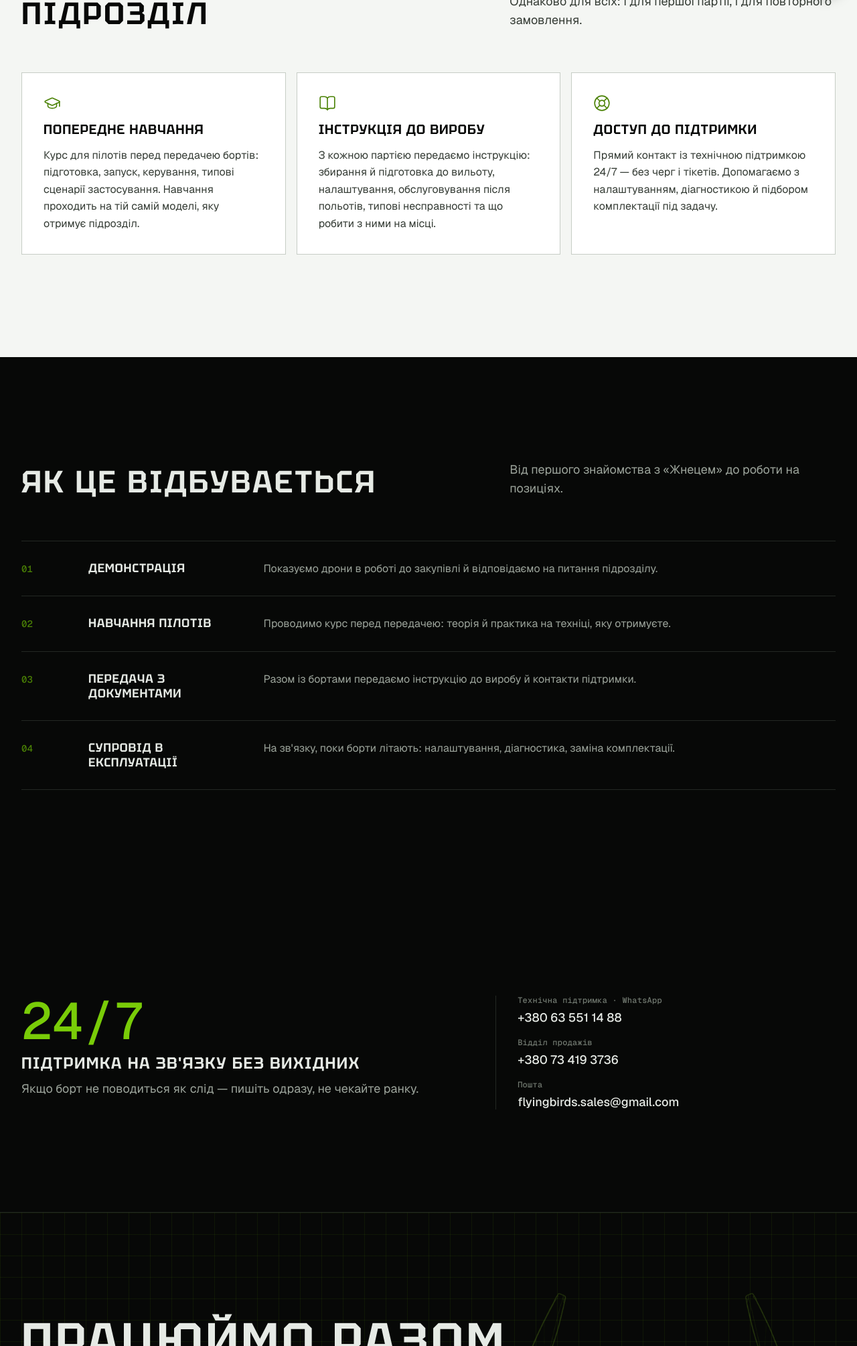
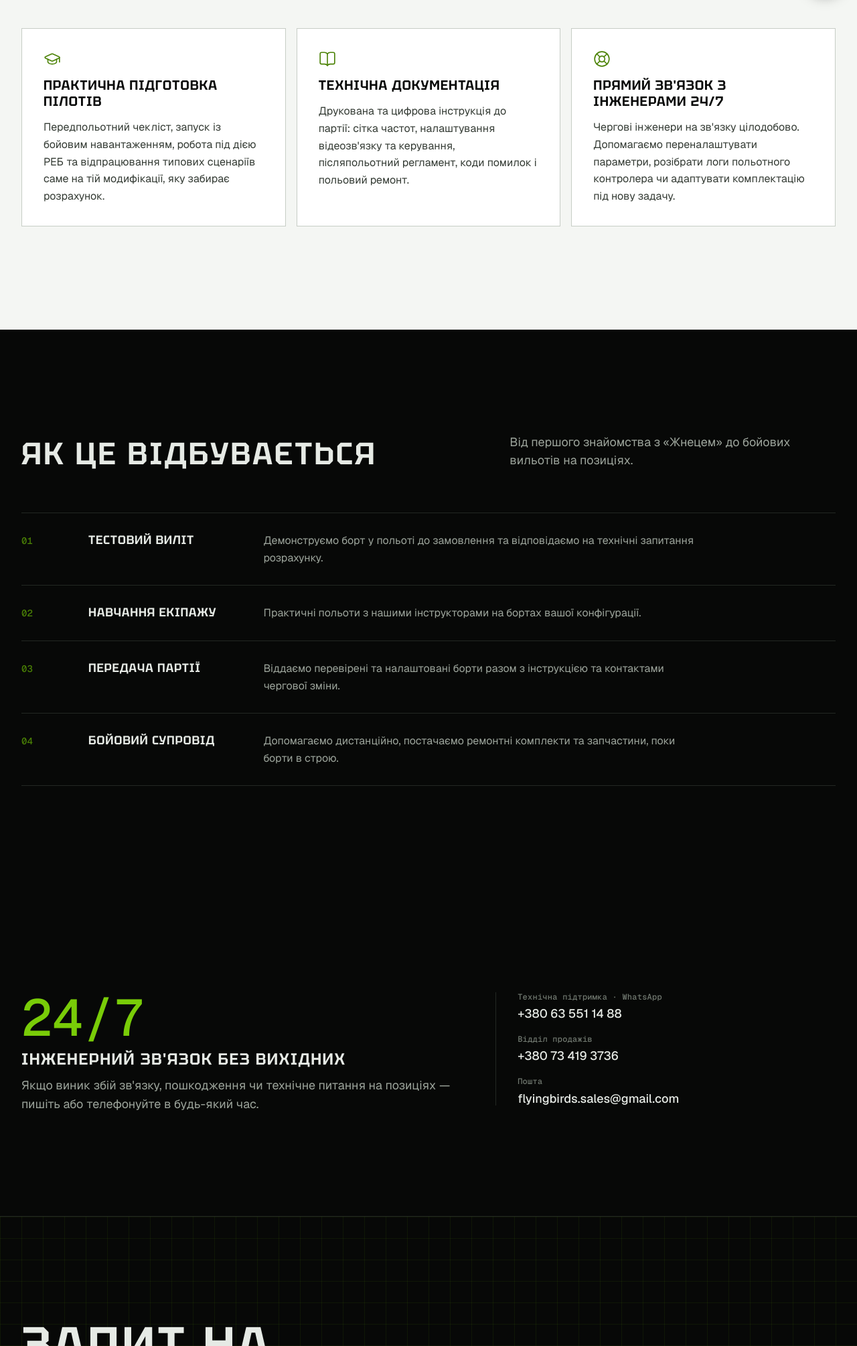
Before and after one commit to shckwrkr/fbt-homepage-prototype, a plain HTML site: page support.html in a window 1280 px wide. Shown: the part 791-2800 px from the top of the page at 67% size. Drawn offline with nearby package versions, Linux system fonts and the light colour scheme.

Commit message:
Підтримка: оновлення тексту за військово-технічним стилем (humanizer) та вирівнювання списку на мобільних

```diff
--- a/support.html
+++ b/support.html
@@ -5,7 +5,7 @@
 <meta name="referrer" content="strict-origin-when-cross-origin">
 <meta name="viewport" content="width=device-width, initial-scale=1">
 <title>Підтримка — Flying Birds Tech</title>
-<meta name="description" content="Навчання пілотів, інструкція до виробу й технічна підтримка 24/7 для підрозділів, які отримують дрони «Жнець».">
+<meta name="description" content="Підготовка екіпажів, технічна документація та цілодобова інженерна підтримка 24/7 для підрозділів на дронах «Жнець».">
 <link rel="icon" href="assets/img/logo-mark.png">
 <style>
 /* Fonts: Tektur (Adam Jagosz, OFL), Geist / Geist Mono (Vercel x Basement Studio, OFL) */
@@ -551,8 +551,8 @@ html.hdr-sc .topbar{border-bottom-width:0;visibility:hidden;pointer-events:none}
   <section class="a-hero" aria-labelledby="a-title">
     <div class="wrap">
       <nav class="crumbs label" aria-label="Навігація"><a href="index.html">Головна</a><span>/</span><span aria-current="page">Підтримка</span></nav>
-      <h1 class="display" id="a-title">Підтримка підрозділу на всіх етапах</h1>
-      <p class="lead">Передати борт — це половина роботи. Кожен підрозділ проходить попереднє навчання, отримує інструкцію до виробу й доступ до технічної підтримки — на весь час експлуатації.</p>
+      <h1 class="display" id="a-title">Підтримка екіпажів і сервіс бортів</h1>
+      <p class="lead">Готуємо пілотів до передачі партії, додаємо детальну документацію до кожного виробу та залишаємося на прямому зв'язку з інженерами протягом усієї служби техніки.</p>
     </div>
   </section>
 
@@ -560,23 +560,23 @@ html.hdr-sc .topbar{border-bottom-width:0;visibility:hidden;pointer-events:none}
     <div class="wrap">
       <div class="section-head" data-reveal>
         <h2 class="display" id="sp-title">Що отримує підрозділ</h2>
-        <p class="lead">Однаково для всіх: і для першої партії, і для повторного замовлення.</p>
+        <p class="lead">Комплексна підтримка з кожною партією: від першого знайомства до бойової роботи.</p>
       </div>
       <ul class="sp-cards" role="list">
         <li data-reveal>
           <i data-lucide="graduation-cap"></i>
-          <h3>Попереднє навчання</h3>
-          <p>Курс для пілотів перед передачею бортів: підготовка, запуск, керування, типові сценарії застосування. Навчання проходить на тій самій моделі, яку отримує підрозділ.</p>
+          <h3>Практична підготовка пілотів</h3>
+          <p>Передпольотний чекліст, запуск із бойовим навантаженням, робота під дією РЕБ та відпрацювання типових сценаріїв саме на тій модифікації, яку забирає розрахунок.</p>
         </li>
         <li data-reveal>
           <i data-lucide="book-open"></i>
-          <h3>Інструкція до виробу</h3>
-          <p>З кожною партією передаємо інструкцію: збирання й підготовка до вильоту, налаштування, обслуговування після польотів, типові несправності та що робити з ними на місці.</p>
+          <h3>Технічна документація</h3>
+          <p>Друкована та цифрова інструкція до партії: сітка частот, налаштування відеозв'язку та керування, післяпольотний регламент, коди помилок і польовий ремонт.</p>
         </li>
         <li data-reveal>
           <i data-lucide="life-buoy"></i>
-          <h3>Доступ до підтримки</h3>
-          <p>Прямий контакт із технічною підтримкою 24/7 — без черг і тікетів. Допомагаємо з налаштуванням, діагностикою й підбором комплектації під задачу.</p>
+          <h3>Прямий зв'язок з інженерами 24/7</h3>
+          <p>Чергові інженери на зв'язку цілодобово. Допомагаємо переналаштувати параметри, розібрати логи польотного контролера чи адаптувати комплектацію під нову задачу.</p>
         </li>
       </ul>
     </div>
@@ -586,13 +586,13 @@ html.hdr-sc .topbar{border-bottom-width:0;visibility:hidden;pointer-events:none}
     <div class="wrap">
       <div class="section-head" data-reveal>
         <h2 class="display" id="sq-title">Як це відбувається</h2>
-        <p class="lead">Від першого знайомства з «Жнецем» до роботи на позиціях.</p>
+        <p class="lead">Від першого знайомства з «Жнецем» до бойових вильотів на позиціях.</p>
       </div>
       <ol class="sp-steps" role="list">
-        <li data-reveal><span class="n">01</span><h3>Демонстрація</h3><p>Показуємо дрони в роботі до закупівлі й відповідаємо на питання підрозділу.</p></li>
-        <li data-reveal><span class="n">02</span><h3>Навчання пілотів</h3><p>Проводимо курс перед передачею: теорія й практика на техніці, яку отримуєте.</p></li>
-        <li data-reveal><span class="n">03</span><h3>Передача з документами</h3><p>Разом із бортами передаємо інструкцію до виробу й контакти підтримки.</p></li>
-        <li data-reveal><span class="n">04</span><h3>Супровід в експлуатації</h3><p>На зв'язку, поки борти літають: налаштування, діагностика, заміна комплектації.</p></li>
+        <li data-reveal><span class="n">01</span><h3>Тестовий виліт</h3><p>Демонструємо борт у польоті до замовлення та відповідаємо на технічні запитання розрахунку.</p></li>
+        <li data-reveal><span class="n">02</span><h3>Навчання екіпажу</h3><p>Практичні польоти з нашими інструкторами на бортах вашої конфігурації.</p></li>
+        <li data-reveal><span class="n">03</span><h3>Передача партії</h3><p>Віддаємо перевірені та налаштовані борти разом з інструкцією та контактами чергової зміни.</p></li>
+        <li data-reveal><span class="n">04</span><h3>Бойовий супровід</h3><p>Допомагаємо дистанційно, постачаємо ремонтні комплекти та запчастини, поки борти в строю.</p></li>
       </ol>
     </div>
   </section>
@@ -602,8 +602,8 @@ html.hdr-sc .topbar{border-bottom-width:0;visibility:hidden;pointer-events:none}
       <div class="sp-always" data-reveal>
         <div>
           <p class="figure">24/7</p>
-          <h2 class="display" id="sc-title">Підтримка на зв'язку без вихідних</h2>
-          <p class="lead">Якщо борт не поводиться як слід — пишіть одразу, не чекайте ранку.</p>
+          <h2 class="display" id="sc-title">Інженерний зв'язок без вихідних</h2>
+          <p class="lead">Якщо виник збій зв'язку, пошкодження чи технічне питання на позиціях — пишіть або телефонуйте в будь-який час.</p>
         </div>
         <ul class="sp-ch" role="list">
           <li><span class="label">Технічна підтримка · WhatsApp</span><a href="https://wa.me/380635511488?text=%D0%92%D1%96%D1%82%D0%B0%D1%8E%21%20%D0%9F%D0%B8%D1%82%D0%B0%D0%BD%D0%BD%D1%8F%20%D0%B4%D0%BE%20%D1%82%D0%B5%D1%85%D0%BD%D1%96%D1%87%D0%BD%D0%BE%D1%97%20%D0%BF%D1%96%D0%B4%D1%82%D1%80%D0%B8%D0%BC%D0%BA%D0%B8." target="_blank" rel="noopener">+380 63 551 14 88</a></li>
@@ -617,10 +617,10 @@ html.hdr-sc .topbar{border-bottom-width:0;visibility:hidden;pointer-events:none}
   <section class="chapter cta" id="contact" aria-labelledby="cta-title">
     <img class="cta-wire" src="assets/img/wireframe.webp" alt="" loading="lazy">
     <div class="wrap">
-      <h2 class="display" id="cta-title" data-reveal>Працюймо разом</h2>
+      <h2 class="display" id="cta-title" data-reveal>Запит на постачання та навчання</h2>
       <div class="cta-row">
         <div class="cta-info" data-reveal>
-          <p class="lead" style="margin-top:0">Для підрозділів, фондів і громад. Розкажіть про задачу — підберемо модель і підготуємо пропозицію.</p>
+          <p class="lead" style="margin-top:0">Для військових частин, благодійних фондів і волонтерів. Опишіть задачу, дистанцію та потрібну кількість бортів.</p>
           <div class="contacts">
             <div><span class="label">Відділ продажів</span><a href="tel:+380734193736">+380 73 419 3736</a></div>
             <div><span class="label">Пошта</span><a href="mailto:flyingbirds.sales@gmail.com">flyingbirds.sales@gmail.com</a></div>
@@ -630,7 +630,7 @@ html.hdr-sc .topbar{border-bottom-width:0;visibility:hidden;pointer-events:none}
         </div>
 
         <form class="lead-form" id="lead-form" novalidate data-reveal>
-          <div class="lf-head"><h3>Залиште запит</h3><span class="label">Передзвонимо і підготуємо пропозицію</span></div>
+          <div class="lf-head"><h3>Залиште запит</h3><span class="label">Зв'яжемося для узгодження комплектації</span></div>
           <div class="lf-grid">
             <label class="field"><span>Ім'я</span><input name="name" type="text" autocomplete="name" placeholder="Як до вас звертатися" required aria-describedby="lf-error"></label>
             <label class="field"><span>Телефон</span><input name="phone" type="tel" autocomplete="tel" placeholder="+380 XX XXX XX XX" required aria-describedby="lf-error"></label>
@@ -646,7 +646,7 @@ html.hdr-sc .topbar{border-bottom-width:0;visibility:hidden;pointer-events:none}
           <div class="lf-done" id="lf-done" hidden>
             <i data-lucide="check"></i>
             <h3>Запит отримано</h3>
-            <p>Менеджер зв'яжеться з вами, щоб уточнити задачу й надіслати пропозицію.</p>
+            <p>Зв'яжемося з вами, щоб узгодити комплектацію та терміни поставки.</p>
           </div>
         </form>
       </div>
```
Also changed, not shown: zhnets-10.html (+2 -2 lines), zhnets-15.html (+2 -2 lines), zhnets-21-relay.html (+2 -2 lines), zhnets-21-sk.html (+2 -2 lines), zhnets-recon.html (+2 -2 lines).
